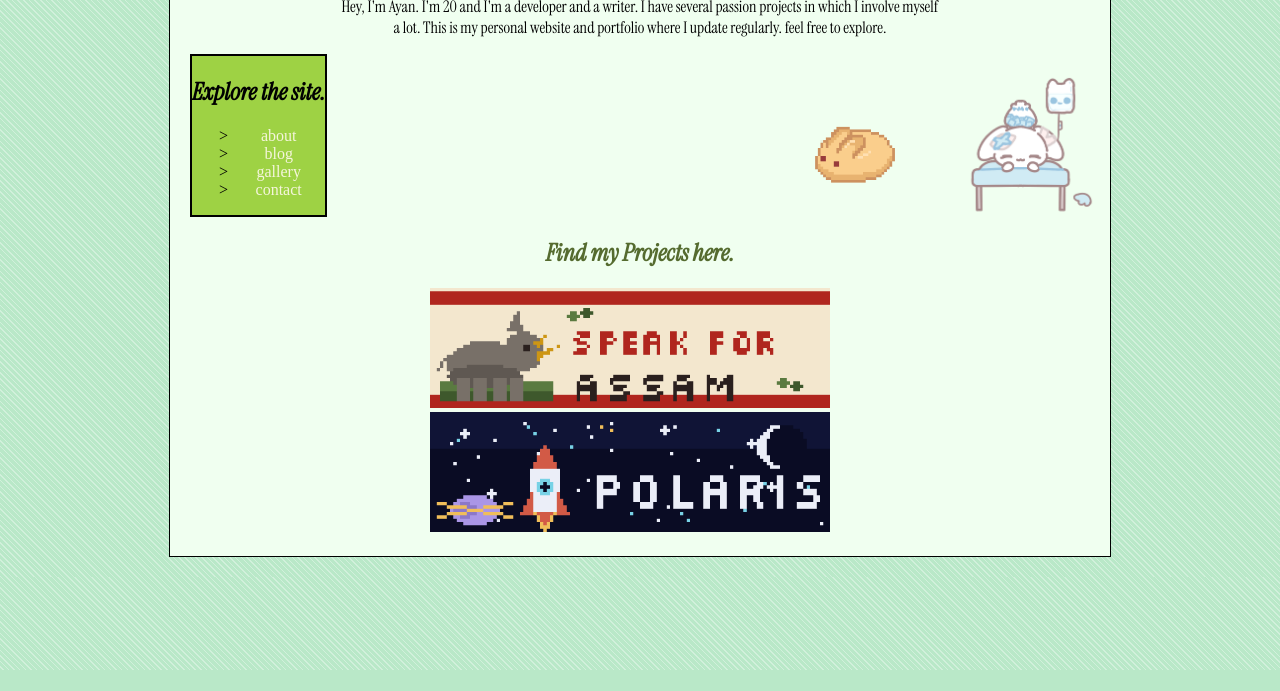
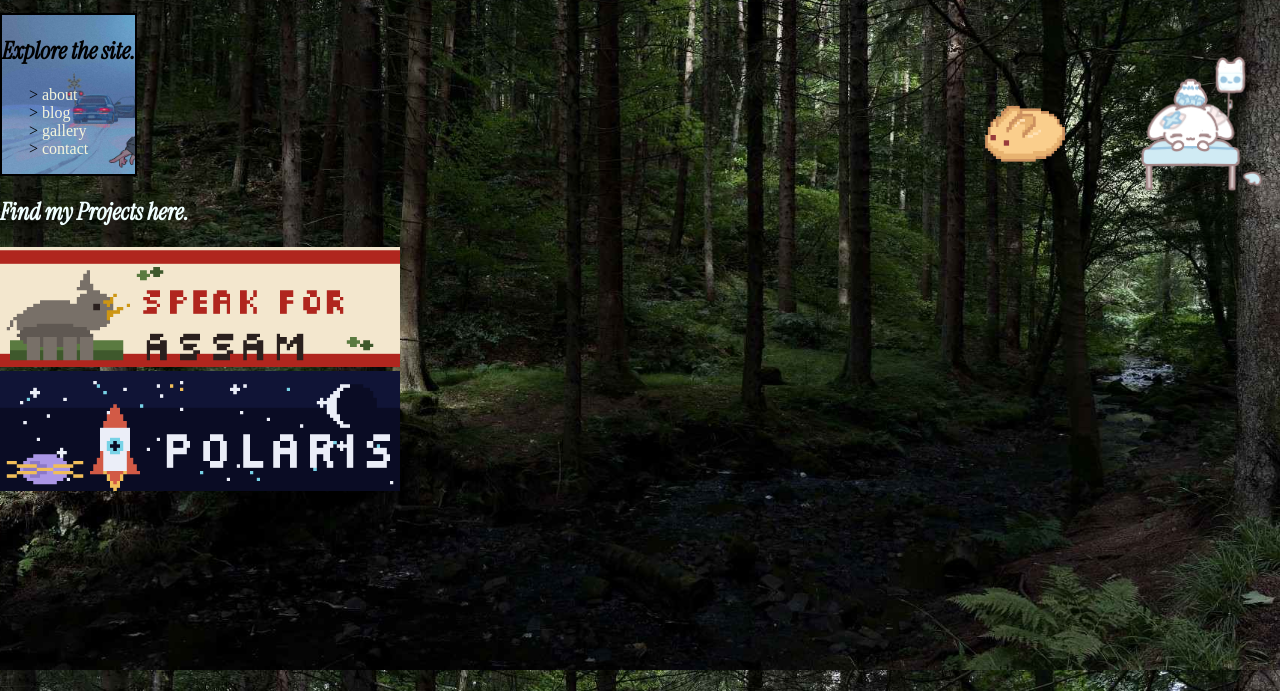
Before and after one commit to constantjelly/constantjelly.github.io, a plain HTML site: page index.html in a window 1280 px wide. Shown: the part 130-821 px from the top of the page. Before the commit the page ends 800 px from the top, so only its background shows below. Drawn offline with Linux system fonts and the light colour scheme.

Commit message:
new updates

```diff
--- a/index.html
+++ b/index.html
@@ -11,9 +11,13 @@
                 src: url("assets/fonts/InstrumentSerif-Regular.ttf");
               }
               body {
-                background-color: #b9e8c8;
-                background-image: repeating-linear-gradient(45deg,rgba(255, 255, 255, 0.35) 0 1px,transparent 1px 4px
-                );
+                margin: 0;
+                min-height: 100vh;
+                background-image: url(assets/backgroundimage.jpg);
+                background-size: cover;
+                background-position: center;
+                background-repeat: repeat;
+                background-attachment: fixed;
               }
               .intro {
                 max-width: 600px;
@@ -24,7 +28,10 @@
               .navigation {
                 max-width: fit-content;
                 border: 2px solid;
-                background-color:rgb(158, 210, 68);
+                background-image: url(assets/girlandcar.jpeg);
+                background-size: cover;
+                background-repeat: repeat;
+                background-attachment: fixed;
               }
               nav a {
                 color:azure;
@@ -81,15 +88,6 @@
                 text-decoration:underline;
               }
               .menu { list-style-type: "> "; }
-              .entirebody {
-                max-width: 900px;
-                margin: 20px auto;
-                border: 1px solid;
-                background-color: honeydew;
-                padding: 20px;
-                text-align: center;
-                position: relative;
-              }
               .speakforassam,
               .polaristhespace {
                 width: 400px;
@@ -102,8 +100,8 @@
         <body>
           <div class="entirebody">
             <div class="intro">
-            <h1 style="font-family: 'InstrumentSerif-Italic', serif; color:#394c00;">Constant's Cave</h1>
-            <p style="font-family: 'InstrumentSerif-regular', serif;"> Hey, I'm Ayan. I'm 20 and I'm a developer and a writer.
+            <h1 style="font-family: 'InstrumentSerif-Italic', serif; color:azure;">Constant's Cave</h1>
+            <p style="font-family: 'InstrumentSerif-regular', serif; color: azure;"> Hey, I'm Ayan. I'm 20 and I'm a developer and a writer.
                I have several passion projects in which I involve myself a lot. This is my personal website and portfolio
                where I update regularly. feel free to explore. </p>
             </div>
@@ -126,7 +124,7 @@
             <img src="assets/usagimanjuu.png" alt="rabbit" class="rabbit" >
           </a>
 
-          <h2 style="font-family: 'InstrumentSerif-Italic',serif; color:darkolivegreen;"> Find my Projects here. </h2>
+          <h2 style="font-family: 'InstrumentSerif-Italic',serif; color:azure;"> Find my Projects here. </h2>
           <a href="https://speakforassam.com">
           <img src="assets/speakforassam_banner.png" alt="speakforassam" class="speakforassam" style="margin-right: 20px;"> <br>
           </a>
```
Also changed, not shown: about.html (+1 -1 lines), assets/backgroundimage.jpg (added), assets/girlandcar.jpeg (added).
